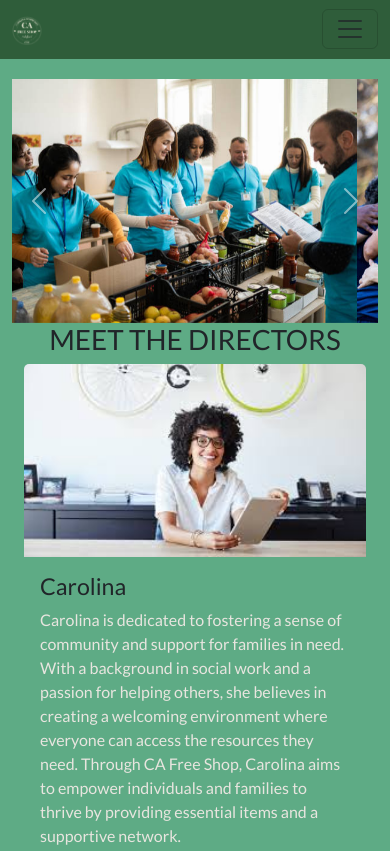
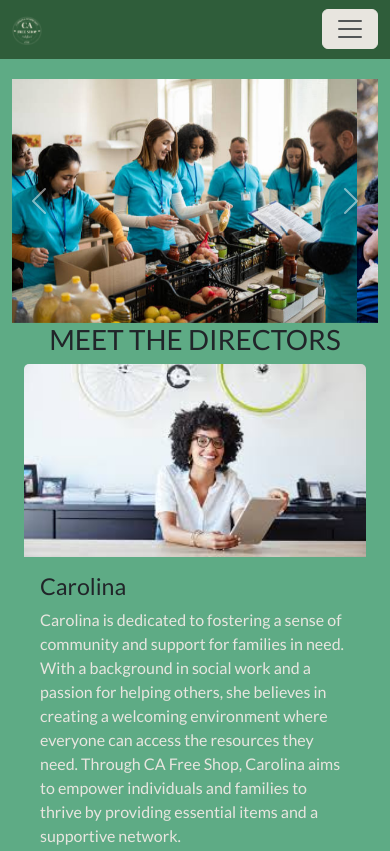
Before and after one commit to famtrooper-spec/ms1-carolinas-CIC, a plain HTML site: page index.html in a window 390 px wide. Shown: the top 851 px of the page. Drawn offline with nearby package versions, Linux system fonts and the light colour scheme.

Commit message:
changed the color of the navbar button

```diff
--- a/assets/css/style.css
+++ b/assets/css/style.css
@@ -47,8 +47,9 @@ p {
 #navbarNav .nav-link:hover {
     color: var(--highlight-color-light);
 }
-.navbar-toggler-icon: {
-color: var(--highlight-color);
+.navbar-toggler {
+    background-color: var(--highlight-color);
+    border-color: var(--highlight-color);
 }
 /*header*/
 #header {
@@ -81,8 +82,6 @@ main {
     height: 100%;
     object-fit: cover;
 }
-
-
 /*footer*/
 footer {
     background-color: var(--secondary-color);
```
